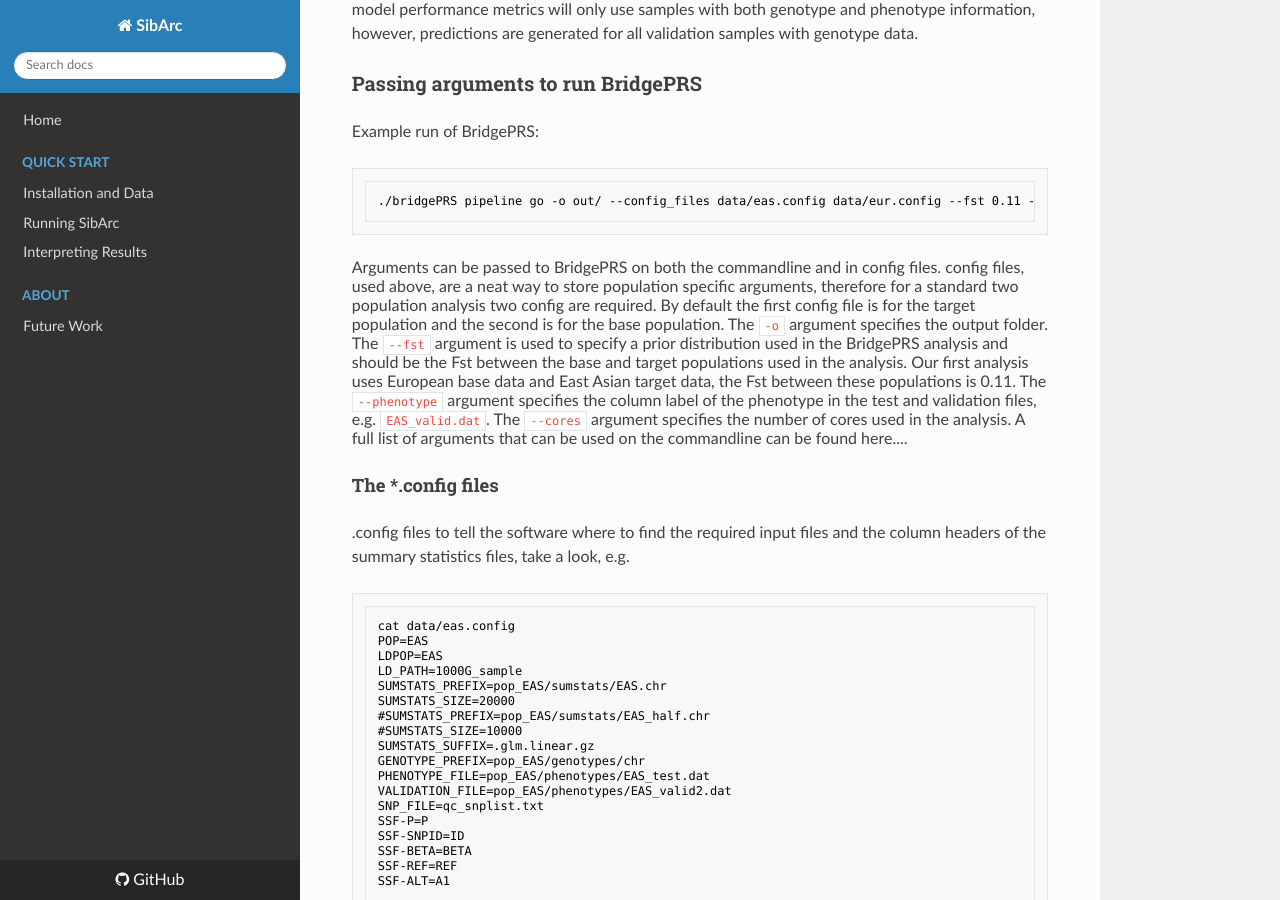
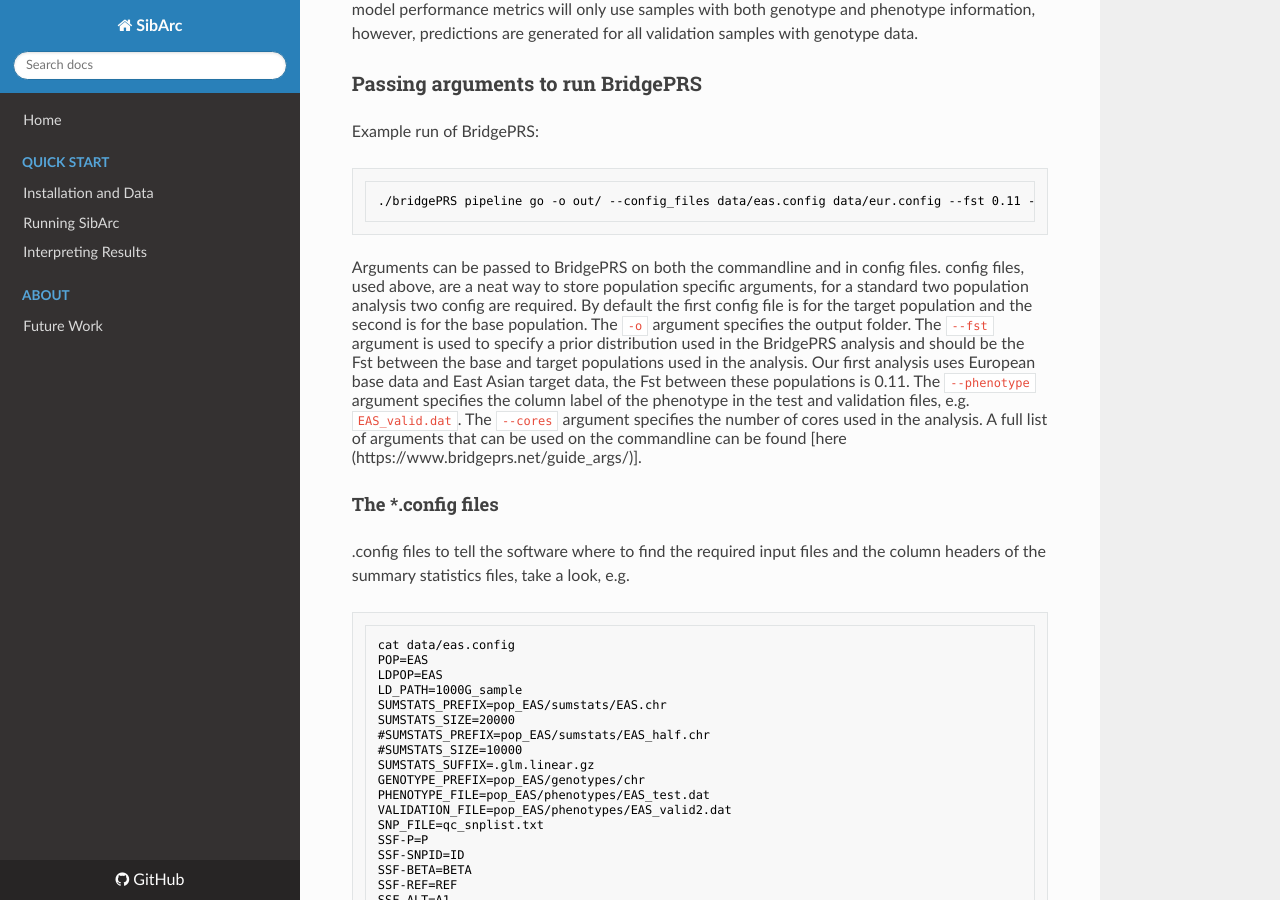
Before and after one commit to tadesouaiaia/sibArc-website, an MkDocs documentation site: the page built from docs/workshop_practical_clive.docx.md, in a window 1280 px wide and 900 px high, scrolled down 1998 px. Built offline with MkDocs 1.6.1, drawn with Linux system fonts in a browser that asks for light colours; comment, search, counter and statistics services are not loaded.

Commit message:
Update workshop_practical_clive.docx.md

````diff
--- a/docs/workshop_practical_clive.docx.md
+++ b/docs/workshop_practical_clive.docx.md
@@ -95,7 +95,7 @@
 ```
 Arguments can be passed to BridgePRS on both the commandline and in
 config files. config files, used above, are a neat way to store population
-specific arguments, therefore for a standard two population analysis
+specific arguments, for a standard two population analysis
 two config are required. By default the first config file is for the target
 population and the second is for the base population. The `-o` argument
 specifies the output folder. The `--fst` argument is used to specify a prior
@@ -106,7 +106,7 @@
 specifies the column label of the phenotype in the test and validation
 files, e.g. `EAS_valid.dat`. The `--cores` argument specifies
 the number of cores used in the analysis.  A full list of arguments
-that can be used on the commandline can be found here....
+that can be used on the commandline can be found [here (https://www.bridgeprs.net/guide_args/)].
 
 #### The \*.config files
 .config files to tell the
````
